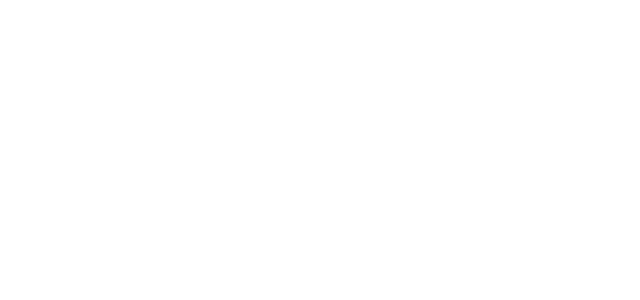
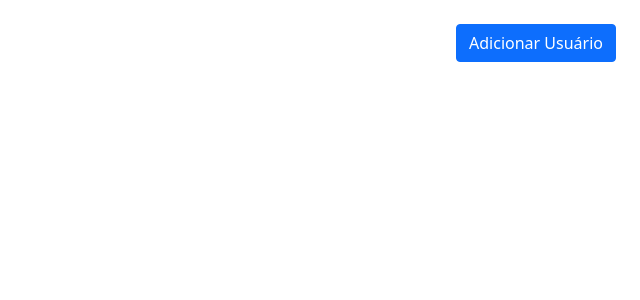
Before and after one commit to Sousa83/philips-fullstack-bootcamp, an Angular app in the folder angular/components-challenge/angular-components-challenge/: page / in a window 1280 px wide. Shown: the top 300 px of the page, without its empty margins (640-1280 px from the left). Built offline with nearby package versions, Linux system fonts and the light colour scheme.

Commit message:
challange-components: add user section implemented

```diff
--- a/angular/components-challenge/angular-components-challenge/src/app/user/user.component.html
+++ b/angular/components-challenge/angular-components-challenge/src/app/user/user.component.html
@@ -0,0 +1,5 @@
+<main class="p-4">
+  <section class="d-flex justify-content-end">
+    <app-button label="adicionar usuário"></app-button>
+  </section>
+</main>
--- a/angular/components-challenge/angular-components-challenge/src/app/user/user.module.ts
+++ b/angular/components-challenge/angular-components-challenge/src/app/user/user.module.ts
@@ -1,8 +1,11 @@
 import { NgModule } from '@angular/core';
+
+import { ButtonModule } from '../shared/components/button/button.module';
 
 import { UserComponent } from './user.component';
 
 @NgModule({
+  imports: [ButtonModule],
   exports: [UserComponent],
   declarations: [UserComponent],
 })
```
